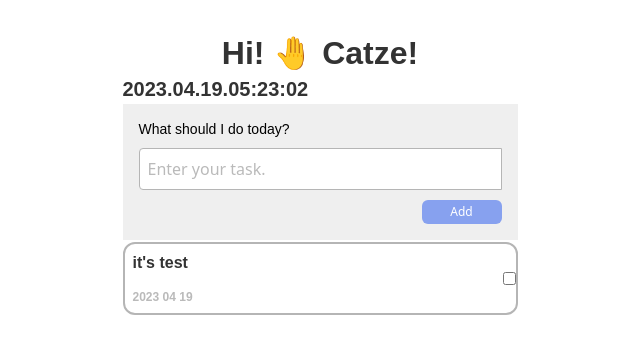
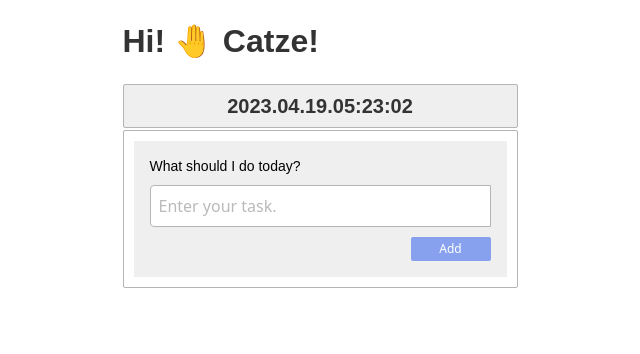
Before and after one commit to howdyfrom2019/catze-onboarding, a Next.js app: page / in a window 1280 px wide. Shown: the top 354 px of the page, without its empty margins (320-960 px from the left). Built offline with nearby package versions, Linux system fonts and the light colour scheme.

Commit message:
Fix layout bug

```diff
--- a/src/components/Button/Button.tsx
+++ b/src/components/Button/Button.tsx
@@ -2,7 +2,7 @@ import { ComponentPropsWithRef } from "react";
 
 const Button: React.FC<ComponentPropsWithRef<"button">> = ({ className, children, ...props}) => {
   return (
-    <button className={`font-bold-12 bg-blue2 hover:bg-blue3 disabled:bg-gray2 text-white rounded-md w-20 p-1 ${className}`} {...props}>
+    <button className={`font-bold-12 bg-blue2 hover:bg-blue3 disabled:bg-gray2 text-white rounded-sm w-20 p-1 ${className}`} {...props}>
       {children}
     </button>
   )
--- a/src/features/todo/components/Card/Card.tsx
+++ b/src/features/todo/components/Card/Card.tsx
@@ -6,7 +6,7 @@ interface CardProps {
 
 const Card = ({ contents, date, isDone }: CardProps) => {
   return (
-    <section className={'flex justify-between items-center rounded-xl border-gray2 border-2 w-full'}>
+    <section className={'flex justify-between items-center rounded-md border-gray2 border-2 w-full'}>
       <div className={'flex flex-col gap-4 p-2'}>
         <span className={'font-bold-16 text-black'}>{contents}</span>
         <span className={'font-bold-12 text-textGray'}>2023 04 19</span>
--- /dev/null
+++ b/src/features/todo/components/ClickableTimer/ClickableTimer.tsx
@@ -0,0 +1,9 @@
+interface Props {
+  time: string;
+}
+
+const ClickableTimer: React.FC<Props> = ({ time }) => {
+  return <span className={'w-full bg-gray1 hover:bg-blue1 py-2 rounded-sm border-[1px] border-gray2 text-center font-bold-20 text-black'}>{time}</span>
+}
+
+export default ClickableTimer;
--- a/src/features/todo/components/TodoAdder/TodoAdder.tsx
+++ b/src/features/todo/components/TodoAdder/TodoAdder.tsx
@@ -7,11 +7,11 @@ interface Props {
 
 const TodoAdder: React.FC<Props> = ({ onClickAddBtn }) => {
   return (
-    <section className={'flex flex-col gap-2.5 p-4 bg-gray1 w-full'}>
+    <div className={'flex flex-col gap-2.5 p-4 bg-gray1 w-full'}>
       <span className={'font-regular-14'}>What should I do today?</span>
       <Input onChange={() => {}} />
       <Button className={'self-end'} onClick={() => {}}>Add</Button>
-    </section>
+    </div>
   )
 }
 
--- a/src/features/todo/pages/Landing/LandingPage.tsx
+++ b/src/features/todo/pages/Landing/LandingPage.tsx
@@ -1,6 +1,7 @@
 import Card from "@/features/todo/components/Card/Card";
 import useCurrentTime from "@/features/todo/hooks/useCurrentTime";
 import TodoAdder from "@/features/todo/components/TodoAdder/TodoAdder";
+import ClickableTimer from '@/features/todo/components/ClickableTimer/ClickableTimer';
 
 const LandingPage = () => {
   const cntTime = useCurrentTime();
@@ -8,10 +9,11 @@ const LandingPage = () => {
   return (
     <main className="min-h-screen w-screen">
       <article className={'flex flex-col items-center gap-0.5 w-[395px] mx-auto my-0'}>
-        <span className={'font-bold-32 text-black pt-8'}>Hi! 🤚 Catze!</span>
-        <span className={'font-bold-20 text-black w-full'}>{cntTime}</span>
-        <TodoAdder />
-        <Card contents={'it\'s test'} isDone={false} />
+        <span className={'font-bold-32 text-black my-5 self-start'}>Hi! 🤚 Catze!</span>
+        <ClickableTimer time={cntTime} />
+        <section className={'flex flex-col gap-2 rounded-sm border-gray2 border-[1px] w-full p-[10px]'}>
+          <TodoAdder />
+        </section>
       </article>
     </main>
   )
```
Also changed, not shown: public/icons/check-circle-checked.svg (added).
